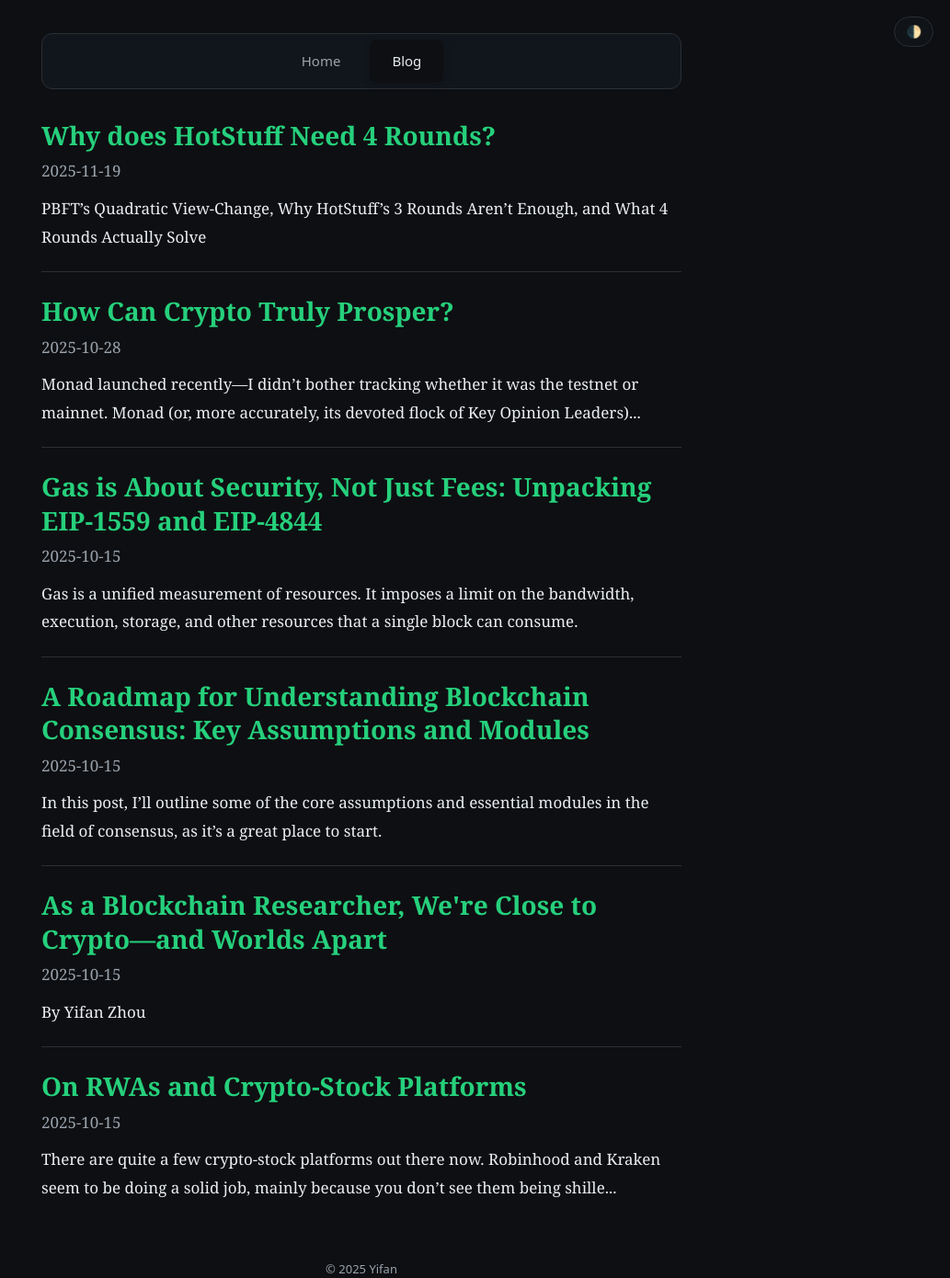
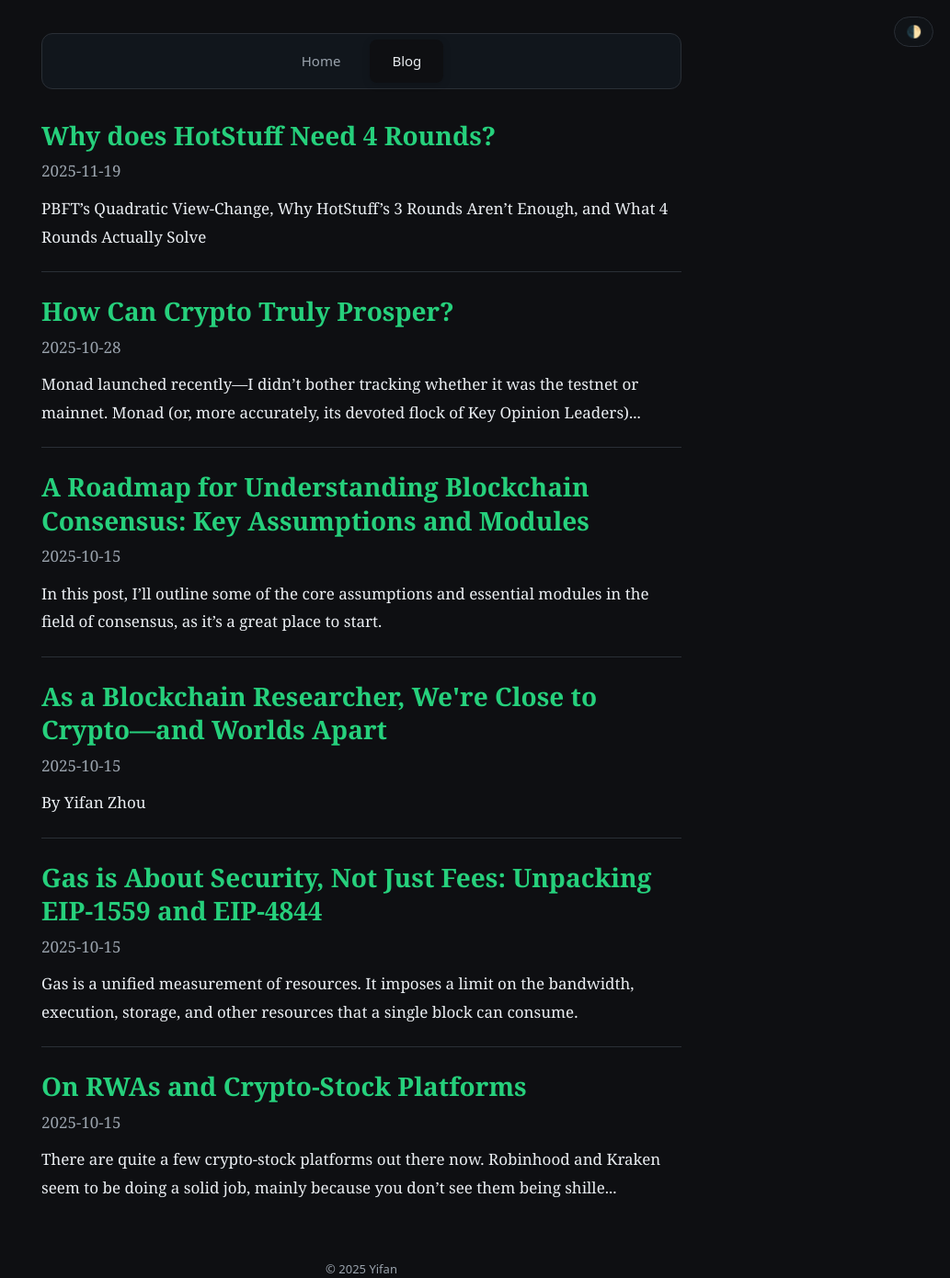
Before and after one commit to Satanic-Z/Satanic-Z.github.io, a Jekyll site: the page built from blog.html, in a window 1280 px wide. Shown: the whole page at 92% size, without its empty margins (247-1280 px from the left). Built offline with Jekyll 4.4.1, drawn with Linux system fonts in a browser that asks for light colours.

Commit message:
main page

```diff
--- a/_layouts/home.html
+++ b/_layouts/home.html
@@ -4,9 +4,15 @@ layout: base
 
 
 <section class="post-list">
-  {%- assign posts = site.posts -%}
-  {%- if posts and posts != empty -%}
-    {%- for post in posts limit: 20 -%}
+  {%- assign posts_grouped = site.posts | group_by_exp: 'p', 'p.date | date: "%Y-%m-%d"' -%}
+  {%- assign posts_grouped = posts_grouped | sort: 'name' | reverse -%}
+  {%- assign posts_sorted = '' | split: '' -%}
+  {%- for group in posts_grouped -%}
+    {%- assign same_day = group.items | sort_natural: 'title' -%}
+    {%- assign posts_sorted = posts_sorted | concat: same_day -%}
+  {%- endfor -%}
+  {%- if posts_sorted and posts_sorted != empty -%}
+    {%- for post in posts_sorted limit: 20 -%}
       <article class="preview">
         <h2><a href="{{ post.url | relative_url }}">{{ post.title }}</a></h2>
         <p class="meta">
```
Also changed, not shown: _layouts/post.html (+7 -1 lines).
